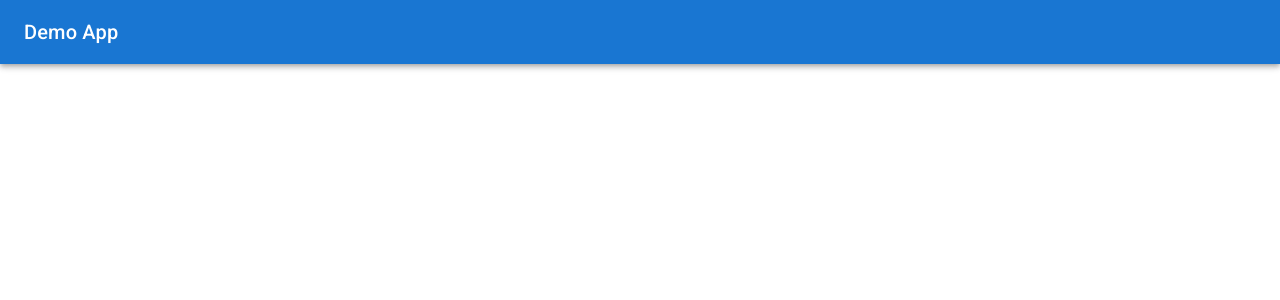
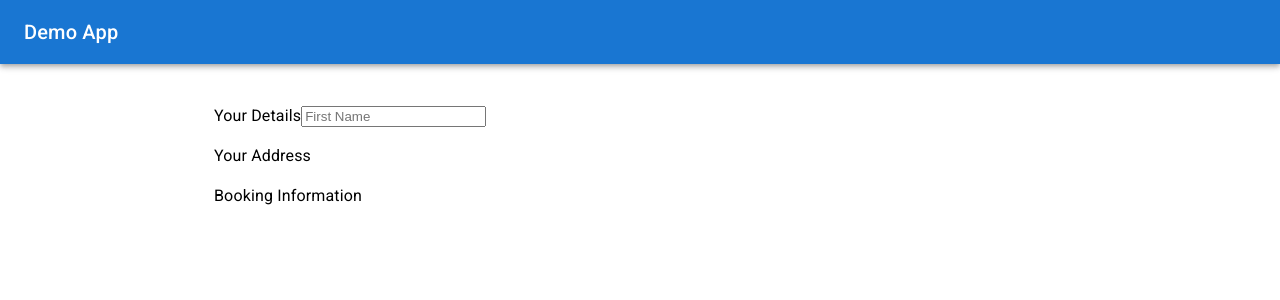
Before and after one commit to CJM1994/mui-formik, a React (Create React App) app: page / in a window 1280 px wide. Shown: the top 300 px of the page. Built offline with nearby package versions, Linux system fonts and the light colour scheme.

Commit message:
add theme, validationSchema, field, new grid for fields

```diff
--- a/src/App.tsx
+++ b/src/App.tsx
@@ -1,32 +1,32 @@
 // Emotion
 /** @jsxRuntime classic */
 /** @jsx jsx */
-import { jsx } from "@emotion/react";
-import { css } from "@emotion/react";
-
-// Material UI
-import { Container, Grid } from "@mui/material";
+import { jsx, css } from "@emotion/react";
+import { Container, createTheme, Grid, Typography } from "@mui/material";
+import { Formik, Form, Field } from "formik";
+import * as Yup from "yup";
 import Header from "./components/Header";
-
-// Formik
-import { Formik, Form } from "formik";
-
-// Yup
-import * as Yup from "yup";
-
-// CSS
 import "./styles/App.css";
 
+const theme = createTheme({ spacing: 8 }); // use createTheme hook to create a theme object
+
 const styles = {
-  header: css({
-    backgroundColor: "red",
-    marginTop: "100px",
+  formWrapper: css({
+    marginTop: theme.spacing(5), // takes value and * by theme spacing value
+    marginBottom: theme.spacing(8),
   }),
 };
 
-const INITIAL_FORM_STATE = {};
+const INITIAL_FORM_STATE = {
+  firstName: "",
+};
 
-const VALIDATION_SCHEMA = {};
+const VALIDATION_SCHEMA = Yup.object().shape({
+  firstName: Yup.string()
+    .min(2, "Too Short...")
+    .max(16, "Too Long...")
+    .required("Required"),
+});
 
 const App = () => {
   return (
@@ -41,13 +41,32 @@ const App = () => {
       <Grid item xs={12}>
         <Container maxWidth={"md"}>
           {/* A container centers your content horizontally */}
-          <div css={styles.header}>
+          <div css={styles.formWrapper}>
             <Formik
               initialValues={INITIAL_FORM_STATE}
-              onSubmit={() => console.log("Submit")}
+              onSubmit={(values) => console.log(values)}
               validationSchema={VALIDATION_SCHEMA}
             >
-              <Form></Form>
+              <Form>
+                <Grid container spacing={2}>
+                  <Grid item xs={12}>
+                    <Typography>
+                      Your Details
+                      <Field
+                        type="firstName"
+                        name="firstName"
+                        placeholder="First Name"
+                      />
+                    </Typography>
+                  </Grid>
+                  <Grid item xs={12}>
+                    <Typography>Your Address</Typography>
+                  </Grid>
+                  <Grid item xs={12}>
+                    <Typography>Booking Information</Typography>
+                  </Grid>
+                </Grid>
+              </Form>
             </Formik>
           </div>
         </Container>
```
